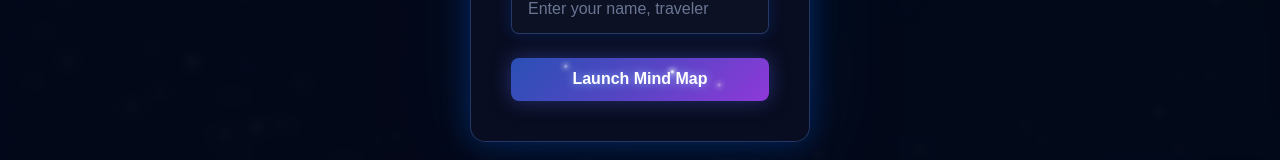
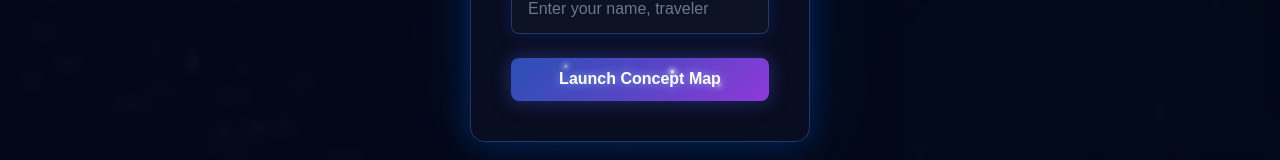
Before and after one commit to Kuberwastaken/LifeMap, a React (Create React App) app: page / in a window 1280 px wide. Shown: the part 483-643 px from the top of the page. Built offline with nearby package versions, Linux system fonts and the light colour scheme.

Commit message:
Changed it to "Concept Map"

```diff
--- a/src/components/LifeMap.js
+++ b/src/components/LifeMap.js
@@ -545,7 +545,7 @@ const LifeMap = () => {
                 className="cosmic-button"
                 onClick={() => addMainNode(nameInput || 'Me')}
               >
-                <span className="button-text">Launch Mind Map</span>
+                <span className="button-text">Launch Concept Map</span>
                 <div className="button-stars">
                   <div className="star-1"></div>
                   <div className="star-2"></div>
```
Also changed, not shown: 7 other files (tests, documents, lock files or other folders).
